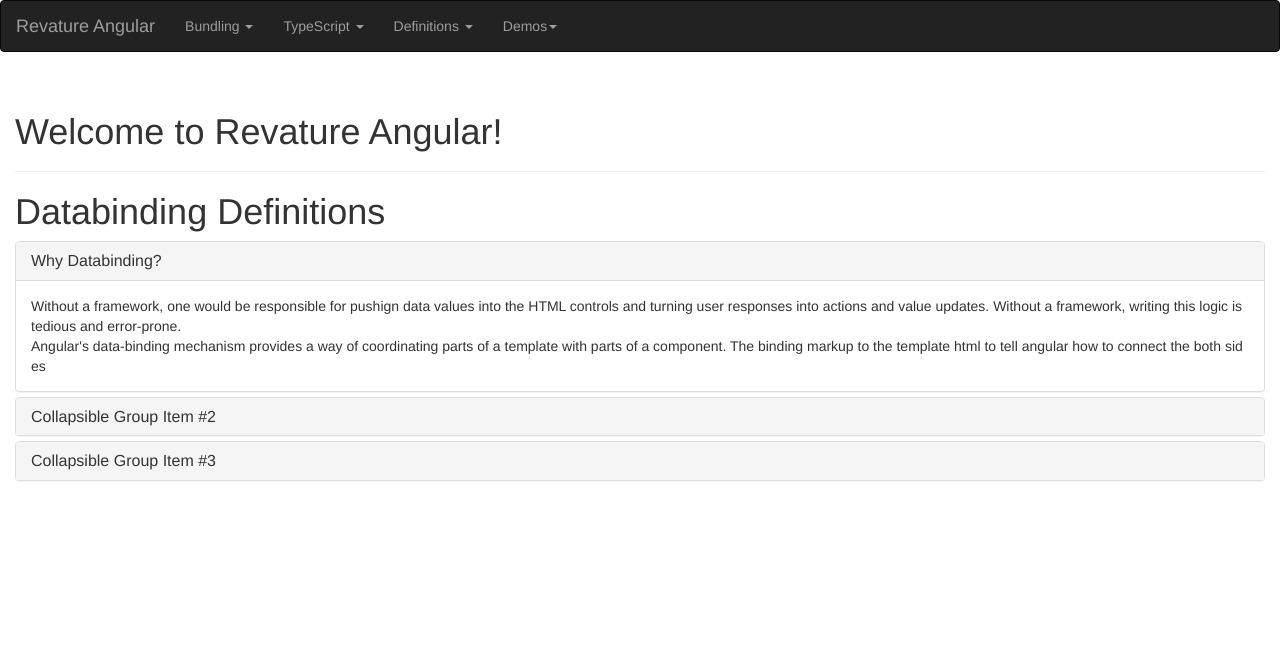
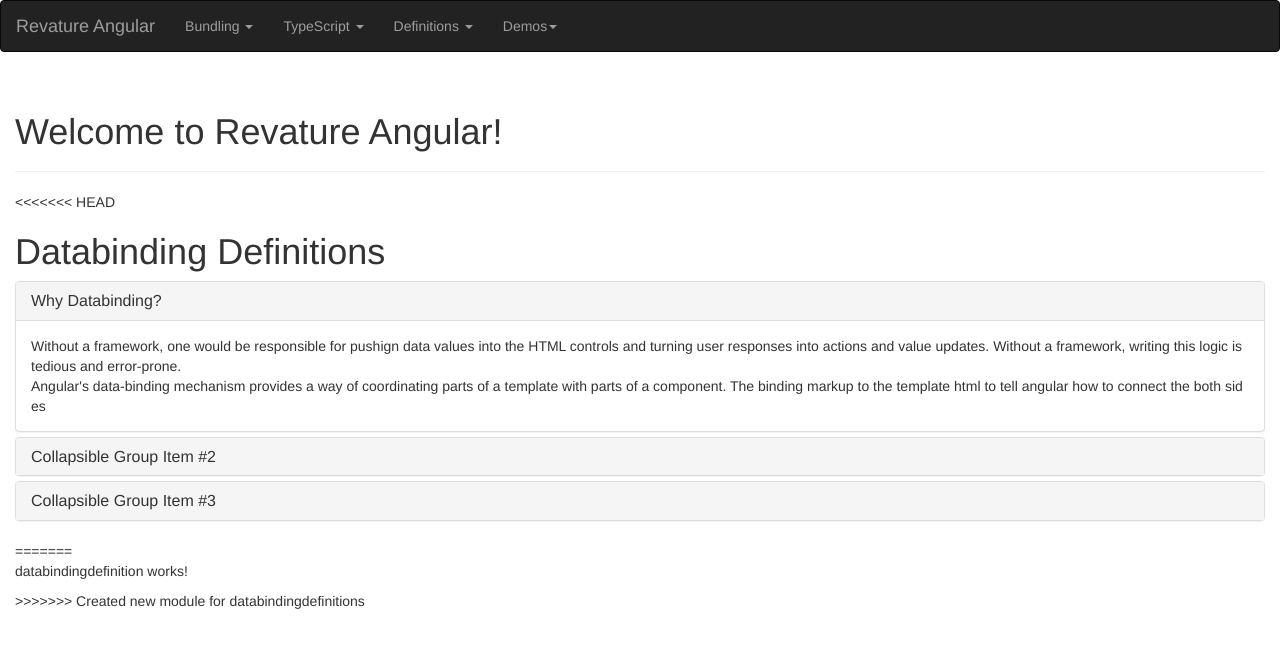
Before and after one commit to revaturelabs/AngularInfoProject, an Angular app: page /definitions/databinding in a window 1280 px wide. Shown: the top 648 px of the page. Built offline with nearby package versions, Linux system fonts and the light colour scheme.

Commit message:
Created new module for databindingdefinitions

```diff
--- a/src/app/components/definitions/databindingdefinition/databindingdefinition.component.html
+++ b/src/app/components/definitions/databindingdefinition/databindingdefinition.component.html
@@ -1,3 +1,4 @@
+<<<<<<< HEAD
 <h1>Databinding Definitions</h1>
 
 <div class="panel-group" id="accordion" role="tablist" aria-multiselectable="true">
@@ -48,3 +49,8 @@
     </div>
   </div>
 </div>
+=======
+<p>
+  databindingdefinition works!
+</p>
+>>>>>>> Created new module for databindingdefinitions
```
